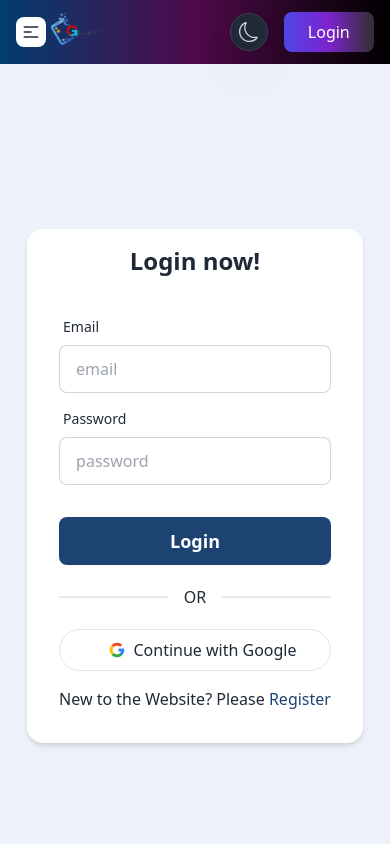
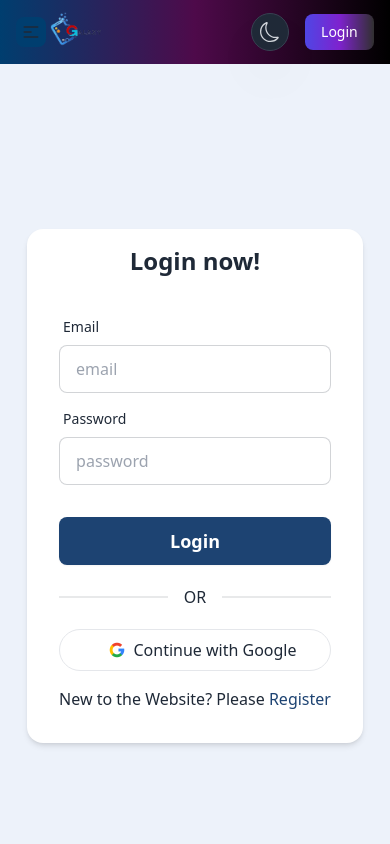
Before and after one commit to wptasmina/blogging-client-site, a React (Vite) app: page /login in a window 390 px wide. Shown: the top 844 px of the page. Built offline with nearby package versions, Linux system fonts and the light colour scheme; no server answers.

Commit message:
added navbar toggle &  login button update

```diff
--- a/src/component/Navbar.jsx
+++ b/src/component/Navbar.jsx
@@ -39,11 +39,11 @@ export default function Navbar() {
     <div className="sticky top-0 z-50 w-full bg-gradient-to-r from-[#003E6F] via-[#4E0A4A] to-black backdrop:blur-lg">
       <div className="navbar p-0 w-11/12 mx-auto">
         <div className="navbar-start p-0">
-          <div className="dropdown  ">
+          <div className="dropdown">
             <div
               tabIndex={0}
               role="button"
-              className="btn-ghost hover:bg-slate-400 bg-white p-1 rounded-lg mr-1 md:hidden "
+              className="btn-ghost bg-[#003E6F] dark:bg-white p-1 rounded-lg mr-1 md:hidden "
             >
               <svg
                 xmlns="http://www.w3.org/2000/svg"
@@ -62,7 +62,7 @@ export default function Navbar() {
             </div>
             <ul
               tabIndex={0}
-              className="menu menu-sm dropdown-content bg-gray-800 rounded-box z-[1] mt-2 w-60 p-2 py-10 gap-4 shadow"
+              className="menu menu-sm dropdown-content bg-[#4E0A4A] rounded-box z-[1] mt-4 w-60 p-2 py-10 gap-4 shadow"
             >
               <li className="text-white text-xl font-bold">
                 <NavLink to="/">Home</NavLink>
@@ -94,7 +94,7 @@ export default function Navbar() {
 
         <div className="navbar-center hidden md:flex">
           <ul className="menu menu-horizontal px-1 gap-4">
-            <li className="text-white  text-md font-medium rounded-md">
+            <li className="text-white text-md font-medium rounded-md">
               <NavLink to="/">Home</NavLink>
             </li>
             <li className="text-white text-md font-medium rounded-md">
@@ -167,8 +167,8 @@ export default function Navbar() {
           ) : (
             <NavLink
               to="/login"
-              className=" px-6 py-2 rounded-lg bg-gradient-to-r from-indigo-600 via-purple-700
-               to-[#313030] duration-300 hover:bg-indigo-500 text-white border-none"
+              className=" md:px-6 py-2 px-4 rounded-lg bg-gradient-to-r from-indigo-600 via-purple-700
+               to-[#313030] duration-300 hover:bg-indigo-500 text-white text-sm sm:text-md border-none"
             >
               Login
             </NavLink>
```
